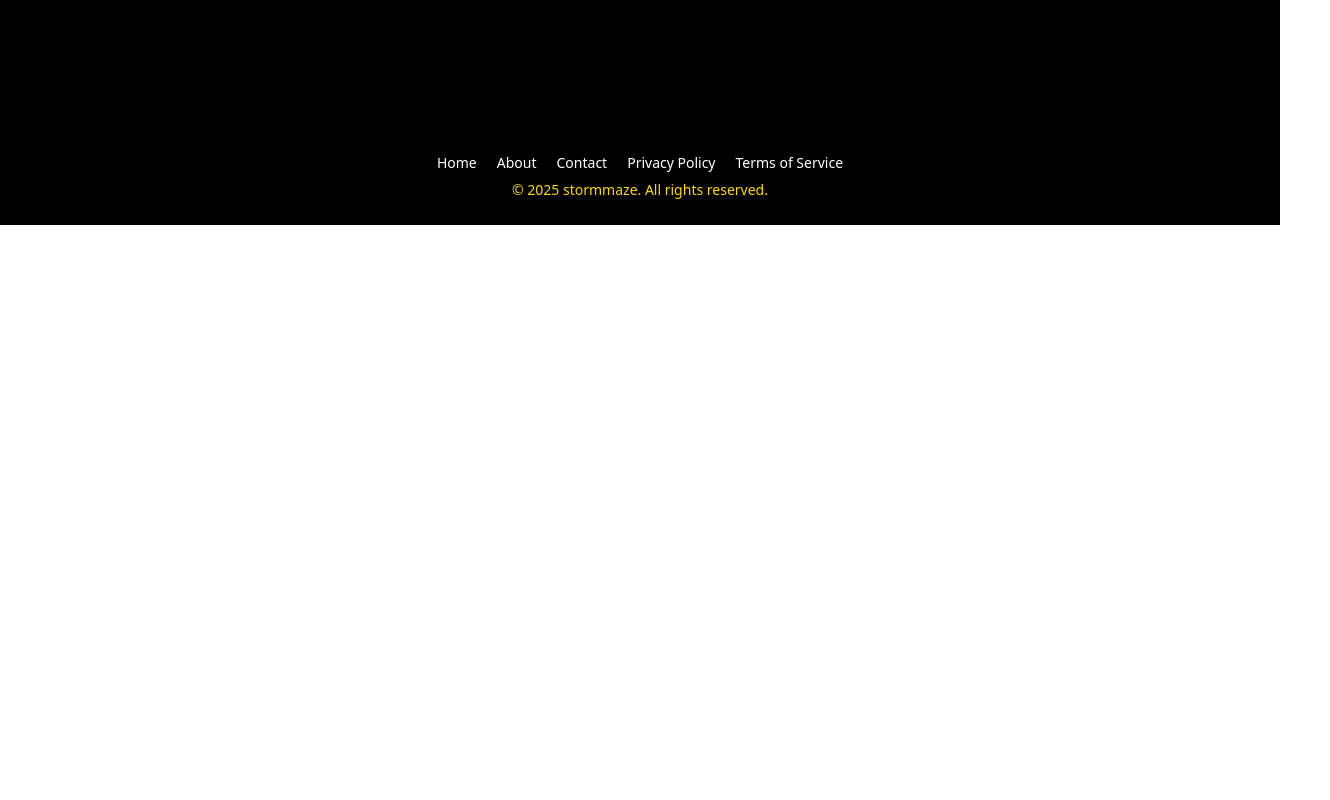
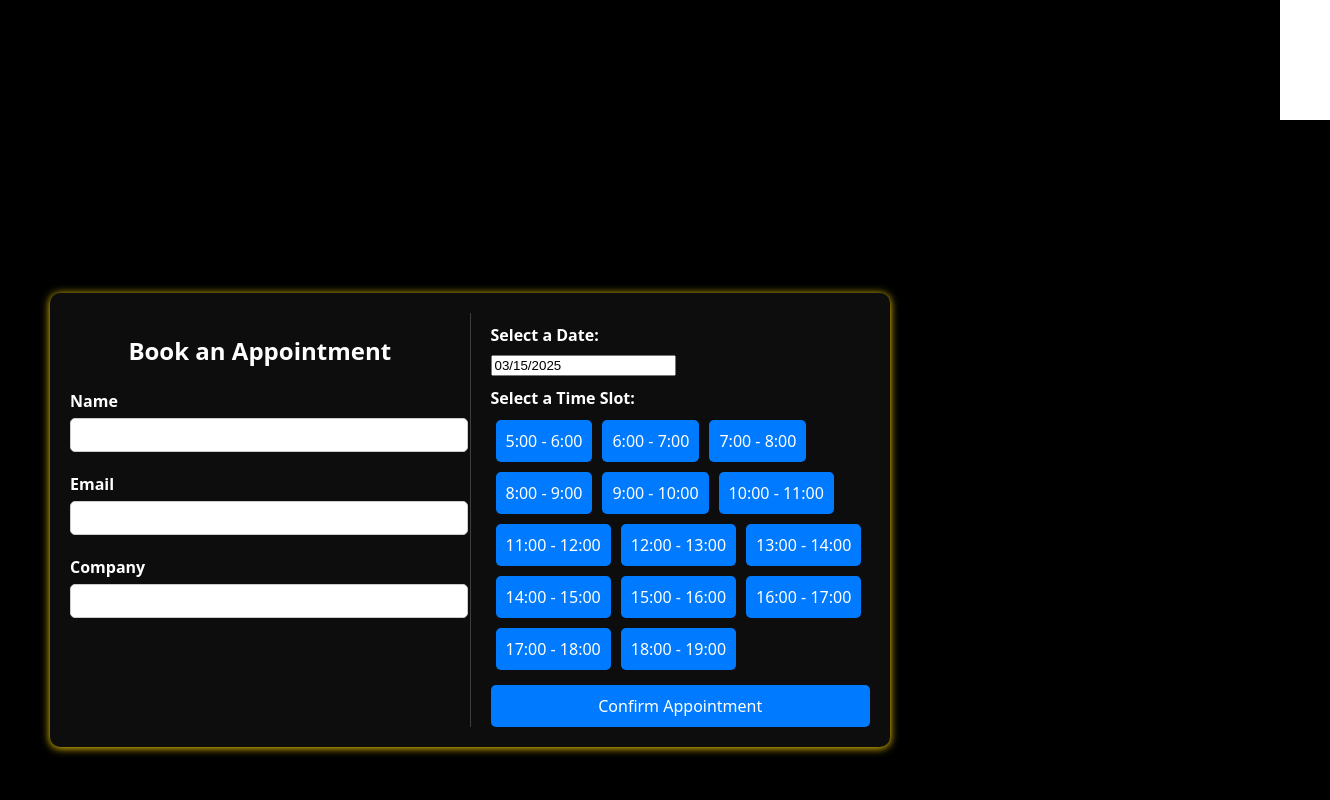
Before and after one commit to Nader-Hadjoudj/my-website, a React (Vite) app: page / in a window 1280 px wide. Shown: the part 680-1480 px from the top of the page, 1330 px wide, since content can reach past the window. Before the commit the page ends 905 px from the top, so only its background shows below. Built offline with nearby package versions, Linux system fonts and the light colour scheme.

Commit message:
test calendar appointment

```diff
--- a/package.json
+++ b/package.json
@@ -10,8 +10,11 @@
     "preview": "vite preview"
   },
   "dependencies": {
+    "axios": "^1.8.3",
+    "date-fns": "^4.1.0",
     "gsap": "^3.12.7",
     "react": "^19.0.0",
+    "react-datepicker": "^8.2.1",
     "react-dom": "^19.0.0",
     "react-router-dom": "^7.3.0",
     "styled-components": "^6.1.15"
--- a/src/components/AppointmentBooking.jsx
+++ b/src/components/AppointmentBooking.jsx
@@ -1,34 +1,62 @@
 import React, { useState } from "react";
+import axios from "axios";
 import styled from "styled-components";
+import DatePicker from "react-datepicker";
+import "react-datepicker/dist/react-datepicker.css";
+import { format } from "date-fns";
+
+const ZOHO_CALENDAR_API = "https://calendar.zoho.eu/eventreq/zz080112301eff40afe368987f9d6c444b3ced22fd2b5cb88f771fda59c39210b0f4dbfa4e8e0e4b9f30745446279ebe5c16b2af60";
+
+const PageWrapper = styled.div`
+  height: 100vh;
+  width: 100vw;
+  background: rgb(0, 0, 0);
+  display: flex;
+  align-items: center;
+  justify-content: flex-start;
+  padding-left: 50px;
+`;
 
 const Container = styled.div`
-  max-width: 400px;
-  margin: 50px auto;
+  width: 800px; /* Increased width */
+  height: auto;
   padding: 20px;
-  background:rgb(0, 0, 0);
+  background: rgb(13, 13, 13);
   border-radius: 10px;
-  box-shadow: 0 4px 8px rgba(0, 0, 0, 0.1);
+  box-shadow: 0 1px 8px #ffd700;
+  display: flex; /* Creates a row layout */
+`;
+
+const LeftColumn = styled.div`
+  flex: 1;
+  padding-right: 20px; /* Spacing between left and right sections */
+`;
+
+const RightColumn = styled.div`
+  flex: 1;
+  border-left: 1px solid rgba(255, 255, 255, 0.2);
+  padding-left: 20px;
 `;
 
 const Title = styled.h2`
   text-align: center;
-  color: #333;
+  color: rgb(255, 255, 255);
 `;
 
 const Label = styled.label`
   display: block;
   font-weight: bold;
   margin: 10px 0 5px;
-  color: #555;
+  color: rgb(255, 255, 255);
 `;
 
 const Input = styled.input`
   width: 100%;
-  padding: 10px;
-  margin-bottom: 10px;
+  padding: 8px;
   border: 1px solid #ccc;
   border-radius: 5px;
-  font-size: 16px;
+  font-size: 14px;
+  margin-bottom: 10px;
 `;
 
 const Button = styled.button`
@@ -41,6 +69,7 @@ const Button = styled.button`
   font-size: 16px;
   cursor: pointer;
   transition: 0.3s;
+  margin-top: 10px;
 
   &:hover {
     background: #0056b3;
@@ -51,47 +80,103 @@ const Confirmation = styled.p`
   text-align: center;
   color: green;
   font-weight: bold;
-  margin-top: 15px;
+  margin-top: 10px;
+`;
+
+const TimeSlotButton = styled(Button)`
+  width: auto;
+  margin: 5px;
+  background: ${({ selected }) => (selected ? "#0056b3" : "#007bff")};
 `;
 
 function AppointmentBooking() {
   const [clientName, setClientName] = useState("");
   const [email, setEmail] = useState("");
-  const [date, setDate] = useState("");
-  const [time, setTime] = useState("");
+  const [company, setCompany] = useState("");
+  const [selectedDate, setSelectedDate] = useState(new Date());
+  const [selectedTime, setSelectedTime] = useState("");
   const [confirmation, setConfirmation] = useState("");
 
-  const handleBooking = () => {
-    if (clientName && email && date && time) {
-      setConfirmation(`✅ Appointment booked for ${clientName} on ${date} at ${time}`);
-      setClientName("");
-      setEmail("");
-      setDate("");
-      setTime("");
+  // Generate available time slots
+  const generateTimeSlots = () => {
+    let slots = [];
+    for (let hour = 5; hour < 11; hour++) slots.push(`${hour}:00 - ${hour + 1}:00`);
+    for (let hour = 11; hour < 19; hour++) slots.push(`${hour}:00 - ${hour + 1}:00`);
+    return slots;
+  };
+
+  const availableSlots = generateTimeSlots();
+
+  const handleBooking = async () => {
+    if (clientName && email && company && selectedDate && selectedTime) {
+      try {
+        const formattedDate = format(selectedDate, "MM/dd/yyyy");
+        const formattedTime = selectedTime.split(" - ")[0];
+
+        const requestUrl = `${ZOHO_CALENDAR_API}?name=${clientName}&mailId=${email}&date=${formattedDate}&time=${formattedTime}&reason=Meeting%20with%20${company}`;
+
+        const response = await axios.get(requestUrl);
+
+        if (response.status === 200) {
+          setConfirmation(`✅ Appointment booked for ${clientName} on ${formattedDate} at ${formattedTime}. Confirmation sent to ${email}.`);
         } else {
-      setConfirmation("❌ Please fill all fields.");
+          setConfirmation("❌ Failed to book the appointment.");
+        }
+      } catch (error) {
+        console.error(error);
+        setConfirmation("❌ Error booking appointment.");
+      }
+    } else {
+      setConfirmation("❌ Please fill all fields and select a time slot.");
     }
   };
 
   return (
+    <PageWrapper>
       <Container>
+        {/* Left Side - Input Fields */}
+        <LeftColumn>
           <Title>Book an Appointment</Title>
+
           <Label>Name</Label>
-      <Input type="text" value={clientName} onChange={(e) => setClientName(e.target.value)} placeholder="Enter your name" />
+          <Input type="text" value={clientName} onChange={(e) => setClientName(e.target.value)} />
 
           <Label>Email</Label>
-      <Input type="email" value={email} onChange={(e) => setEmail(e.target.value)} placeholder="Enter your email" />
+          <Input type="email" value={email} onChange={(e) => setEmail(e.target.value)} />
 
-      <Label>Date</Label>
-      <Input type="date" value={date} onChange={(e) => setDate(e.target.value)} />
+          <Label>Company</Label>
+          <Input type="text" value={company} onChange={(e) => setCompany(e.target.value)} />
+        </LeftColumn>
 
-      <Label>Time</Label>
-      <Input type="time" value={time} onChange={(e) => setTime(e.target.value)} />
+        {/* Right Side - Date & Time Selection */}
+        <RightColumn>
+          <Label>Select a Date:</Label>
+          <DatePicker
+            selected={selectedDate}
+            onChange={(date) => setSelectedDate(date)}
+            minDate={new Date()}
+            dateFormat="MM/dd/yyyy"
+            className="datepicker"
+          />
+
+          <Label>Select a Time Slot:</Label>
+          <div>
+            {availableSlots.map((slot) => (
+              <TimeSlotButton
+                key={slot}
+                onClick={() => setSelectedTime(slot)}
+                selected={selectedTime === slot}
+              >
+                {slot}
+              </TimeSlotButton>
+            ))}
+          </div>
 
           <Button onClick={handleBooking}>Confirm Appointment</Button>
-
           {confirmation && <Confirmation>{confirmation}</Confirmation>}
+        </RightColumn>
       </Container>
+    </PageWrapper>
   );
 }
 
--- a/src/pages/Home.jsx
+++ b/src/pages/Home.jsx
@@ -7,6 +7,7 @@ function Home() {
   return (
     <div>
       <AnimatedText />
+      <AppointmentBooking />
     </div>
   );
 }
```
Also changed, not shown: 1 other file (tests, documents, lock files or other folders). Lines whose indentation alone changed are shown as unchanged.
